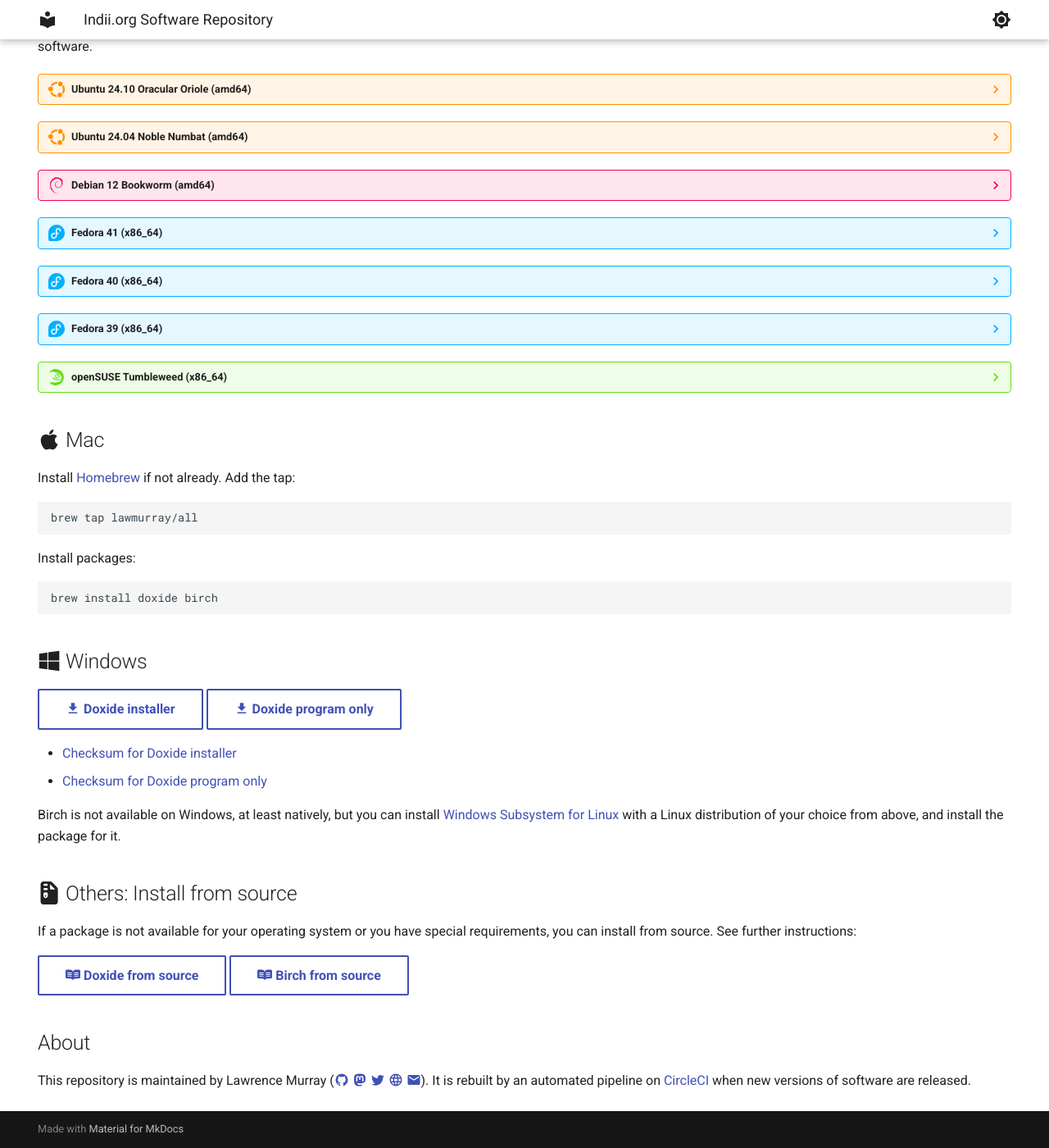
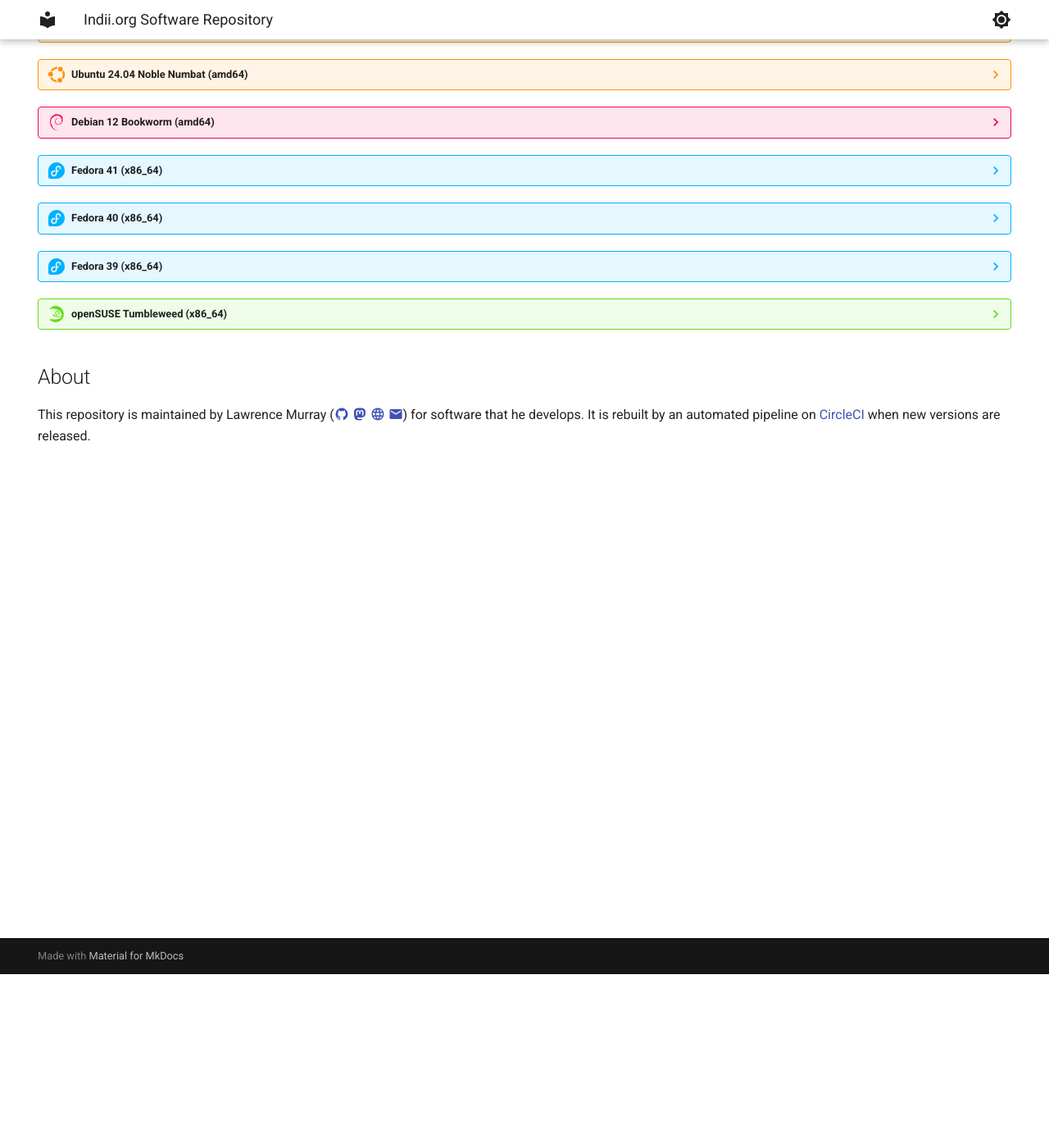
Before and after one commit to lawmurray/download.indii.org, an MkDocs documentation site: the page built from docs/index.md, in a window 1280 px wide and 1400 px high, scrolled down 212 px. Shown: the whole window at 82% size. Built offline with MkDocs 1.6.1 and Material for MkDocs 9.7.7, drawn with Linux system fonts in a browser that asks for light colours; some of the changed text lies outside the part shown.

Commit message:
Removed Mac, Windows and source instructions to focus on Linux packages only. Individual software websites are to provide the canonical versions of those instructions, while this website will provide the canonical instructions for the Linux packages (not be be repeated on those websites) to simplify maintenance.

````diff
--- a/docs/index.md
+++ b/docs/index.md
@@ -8,9 +8,7 @@
 
 # Indii.org Software Repository
 
-## :fontawesome-brands-linux: Linux
-
-This software repository provides packages for [Doxide](https://doxide.org) and [Birch](https://birch-lang.org). Find your operating system below for instructions on adding the repository and installing the software.
+This repository provides packages of [Doxide](https://doxide.org) and [Birch](https://birch-lang.org) for various Linux distributions. Select a distribution below for instructions to use.
 
 ??? warning "Ubuntu 24.10 Oracular Oriole (amd64)"
     Add the repository:
@@ -92,33 +90,6 @@
     sudo zypper install doxide birch
     ```
 
-## :fontawesome-brands-apple: Mac
-
-Install [Homebrew](https://brew.sh) if not already. Add the tap:
-```sh
-brew tap lawmurray/all
-```
-Install packages:
-```
-brew install doxide birch
-```
-
-## :fontawesome-brands-windows: Windows
-
-[:material-download: Doxide installer](https://download.indii.org/win/doxide-installer.exe){ .md-button } [:material-download: Doxide program only](https://download.indii.org/win/doxide.exe){ .md-button }
-
-- [Checksum for Doxide installer](https://download.indii.org/win/doxide-installer.exe.sha256)
-- [Checksum for Doxide program only](https://download.indii.org/win/doxide.exe.sha256)
-
-Birch is not available on Windows, at least natively, but you can install [Windows Subsystem for Linux](https://learn.microsoft.com/en-us/windows/wsl/install) with a Linux distribution of your choice from above, and install the package for it.
-
-## :fontawesome-solid-file-zipper: Others: Install from source
-
-If a package is not available for your operating system or you have special requirements, you can install from source. See further instructions:
-
-[:simple-readme: Doxide from source](https://github.com/lawmurray/doxide){ .md-button }
-[:simple-readme: Birch from source](https://github.com/lawmurray/Birch){ .md-button }
-
 ## About
 
-This repository is maintained by Lawrence Murray ([:material-github:](https://github.com/lawmurray){target="_blank"} [:material-mastodon:](https://fosstodon.org/@lawmurray){target="_blank"} [:material-twitter:](https://twitter.com/lawmurray){target="_blank"} [:material-web:](https://indii.org){target="_blank"} [:material-email:](mailto:lawrence@indii.org){target="_blank"}). It is rebuilt by an automated pipeline on [CircleCI](https://circleci.com) when new versions of software are released.
+This repository is maintained by Lawrence Murray ([:material-github:](https://github.com/lawmurray){target="_blank"} [:material-mastodon:](https://fosstodon.org/@lawmurray){target="_blank"} [:material-web:](https://indii.org){target="_blank"} [:material-email:](mailto:lawrence@indii.org){target="_blank"}) for software that he develops. It is rebuilt by an automated pipeline on [CircleCI](https://circleci.com) when new versions are released.
````
